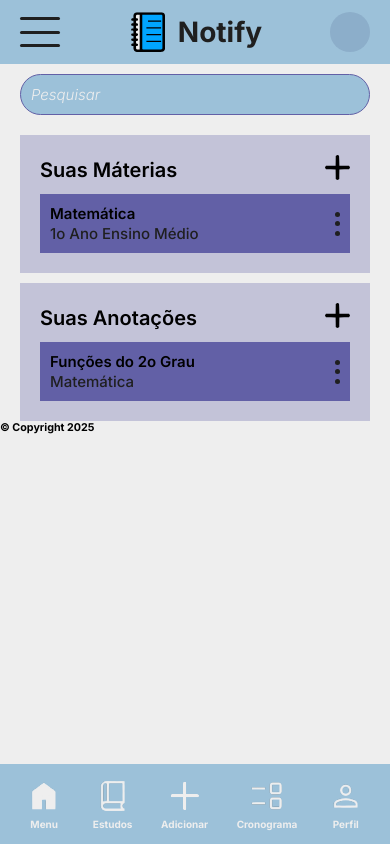
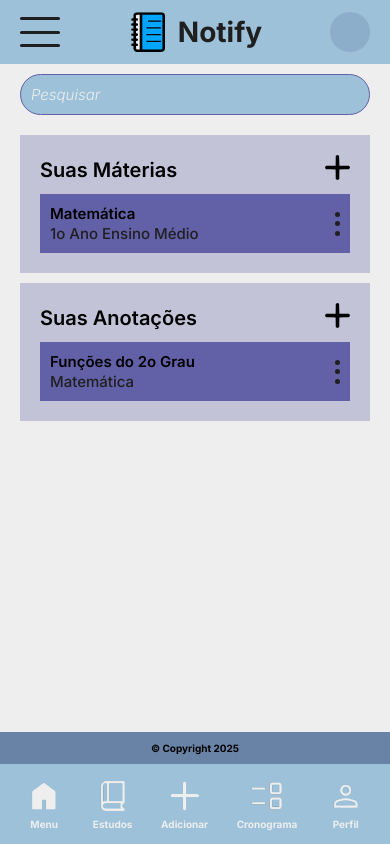
Before and after one commit to Notify-Systems/Notify, a React (Vite) app: page /#/ in a window 390 px wide. Built offline with nearby package versions, Linux system fonts and the light colour scheme.

Commit message:
Estilizando footer

```diff
--- a/src/index.css
+++ b/src/index.css
@@ -170,6 +170,21 @@ aside a h4 {
   color: #eee;
 }
 
+footer {
+  display: flex;
+  justify-content: center;
+  position: absolute;
+  bottom: 0;
+  background: #9cc1d9;
+  width: 100%;
+  padding: 15px;
+  z-index: -1;
+}
+footer h6 {
+  font-size: 15px;
+  margin-left: 150px;
+}
+
 @media (max-width: 768px) {
   .barra-pesquisa {
     margin-left: 0;
@@ -223,6 +238,15 @@ aside a h4 {
   aside a h4 {
     font-size: 10px;
   }
+  footer {
+    bottom: 80px;
+    padding: 10px;
+    background-color: #6883a6;
+  }
+  footer h6 {
+    margin: 0;
+    font-size: 10px;
+  }
 }
 * {
   padding: 0;
--- /dev/null
+++ b/src/scss/_footer.scss
@@ -0,0 +1,16 @@
+@import "variables";
+
+footer {
+    display: flex;
+    justify-content: center;
+    position: absolute;
+    bottom: 0;
+    background: $primary;
+    width: 100%;
+    padding: 15px;
+    z-index: -1;
+    h6 {
+        font-size: 15px;
+        margin-left: 150px;
+    }
+}
--- a/src/scss/_responsive.scss
+++ b/src/scss/_responsive.scss
@@ -53,4 +53,13 @@
             }
         }
     }
+    footer {
+        bottom: 80px;
+        padding: 10px;
+        background-color: $contrast;
+        h6 {
+            margin: 0;
+            font-size: 10px;
+        }
+    }
 }
--- a/src/scss/index.scss
+++ b/src/scss/index.scss
@@ -3,6 +3,7 @@
 @import "barra-pesquisa";
 @import "main";
 @import "aside";
+@import "footer";
 @import "variables";
 @import "responsive";
 
```
